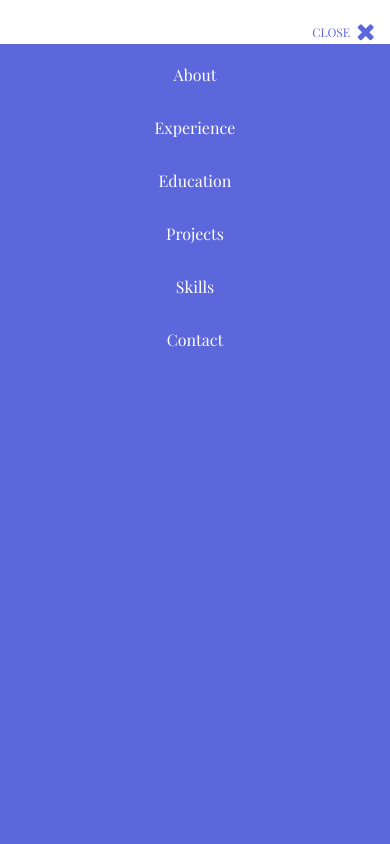
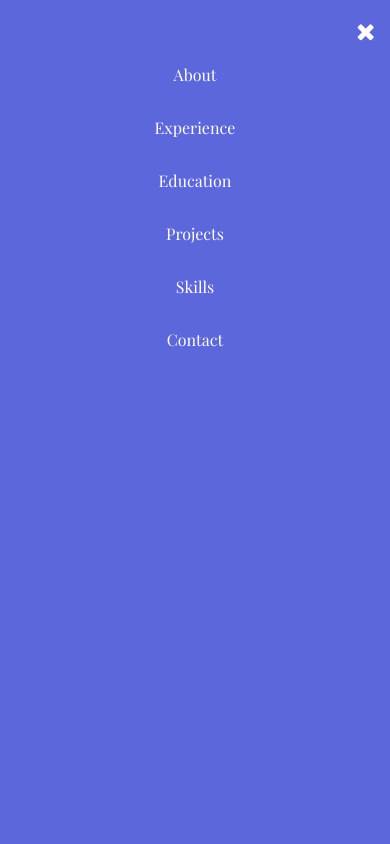
Before and after one commit to shivanisoman/shivanisoman.github.io, a website: page index.html in a window 390 px wide. Both pictures are taken after a click on the element 357 px from the left and 27 px from the top of the page. Shown: the top 844 px of the page. Drawn offline with nearby package versions, Linux system fonts and the light colour scheme; a web font is replaced by a local one.

Commit message:
formatting improved

```diff
--- a/index.html
+++ b/index.html
@@ -23,7 +23,7 @@
     <!-- End #mobile-menu-toggle -->
     <header>
         <div id="mobile-menu-close">
-            <span>Close</span> <i class="fa fa-times" aria-hidden="true"></i>
+            <i class="fa fa-times" aria-hidden="true"></i>
         </div>
         <ul id="menu">
             <li>
--- a/scss/styles.scss
+++ b/scss/styles.scss
@@ -232,12 +232,12 @@ header {
     display: none;
     text-align: right;
     width: 100%;
-    background: $background;
+    background: $base-color;
     font-size: 1.5em;
     padding-right: 15px;
     padding-top: 10px;
     cursor: pointer;
-    color: $base-color;
+    color: $background;
 
     span {
         font-size: 0.5em;
```
Also changed, not shown: css/styles.css.
